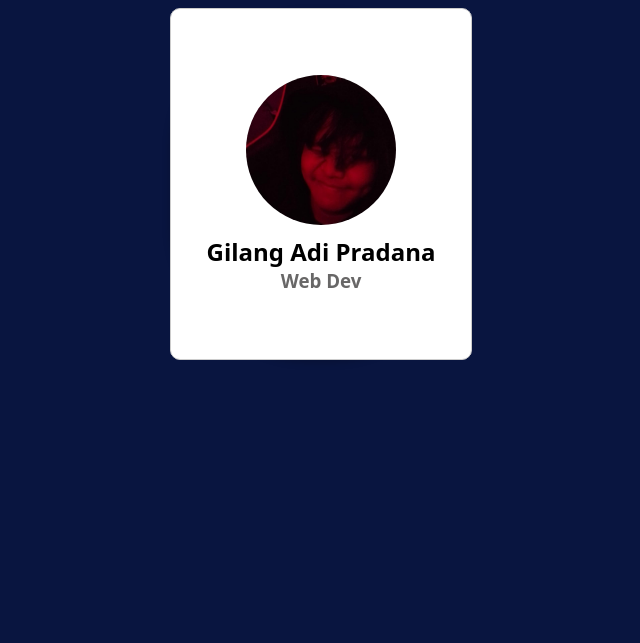
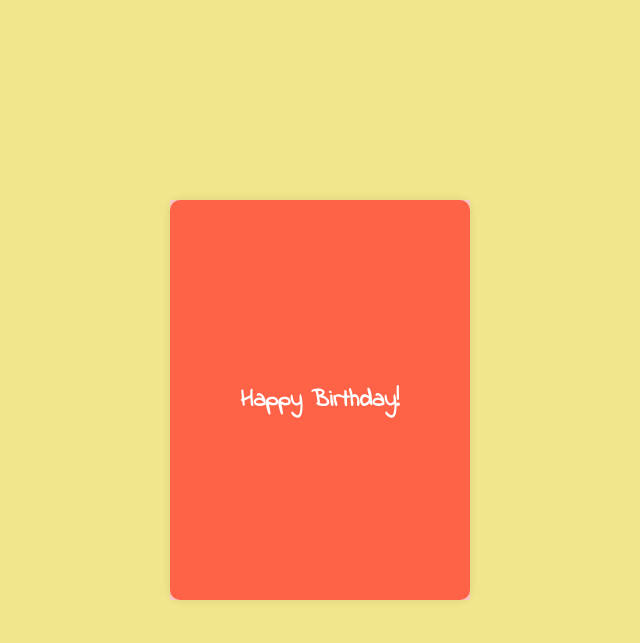
Before and after one commit to gilaangadii/gilaangadii.github.io, a plain HTML site: page index.html in a window 1280 px wide. Shown: the whole page, without its empty margins (320-960 px from the left). Drawn offline with nearby package versions, Linux system fonts and the light colour scheme.

Commit message:
Add files via upload

```diff
--- a/index.html
+++ b/index.html
@@ -3,36 +3,105 @@
 <head>
     <meta charset="UTF-8">
     <meta name="viewport" content="width=device-width, initial-scale=1.0">
-    <title>My Card</title>
-    <link rel="icon" href="web-programming.png">
-    <link
-    rel="stylesheet"
-    href="https://cdn.jsdelivr.net/npm/bootstrap-icons@1.11.3/font/bootstrap-icons.min.css"/>
-    <link rel="stylesheet" href="style.css" />
+    <link rel="icon" href="kue.png">
+    <title>Micha Birthday!!</title>
+    <style>
+        @import url('https://fonts.googleapis.com/css?family=Indie+Flower&display=swap');
+
+        body {
+            font-family: 'Indie Flower', cursive;
+            background-color: #f0e68c;
+            display: flex;
+            justify-content: center;
+            align-items: center;
+            height: 100vh;
+            margin: 0;
+        }
+
+        .card {
+            width: 300px;
+            height: 400px;
+            background: #ffcccb;
+            perspective: 1000px;
+            position: relative;
+        }
+
+        .card-inner {
+            width: 100%;
+            height: 100%;
+            position: absolute;
+            transform-style: preserve-3d;
+            transition: transform 1s;
+        }
+
+        .card-front, .card-back {
+            width: 100%;
+            height: 100%;
+            position: absolute;
+            backface-visibility: hidden;
+            display: flex;
+            justify-content: center;
+            align-items: center;
+            border-radius: 10px;
+            box-shadow: 0 0 10px rgba(0,0,0,0.1);
+        }
+
+        .card-front {
+            background: #ff6347;
+        }
+
+        .card-back {
+            background: #ffcccb;
+            transform: rotateY(180deg);
+            text-align: center;
+            padding: 20px;
+        }
+
+        .card h1 {
+            font-size: 24px;
+            color: #fff;
+        }
+
+        .card p {
+            font-size: 18px;
+            color: #4b0082;
+        }
+
+        .button {
+            margin-top: 20px;
+            padding: 10px 20px;
+            font-size: 16px;
+            color: white;
+            background-color: #ff4500;
+            border: none;
+            border-radius: 5px;
+            cursor: pointer;
+        }
+    </style>
 </head>
 <body>
-    <div class="card">
-        <div class="card-container">
-            <div class="card-face front-face">
-                <img src="me.jpeg" alt="" />
-                <h2>Gilang Adi Pradana</h2>
-                <h3>Web Dev</h3>
+    <div class="card" onclick="toggleCard()">
+        <div class="card-inner" id="cardInner">
+            <div class="card-front">
+                <h1>Happy Birthday!</h1>
             </div>
-            <div class="card-face back-face">
-                <div class="container-about">
-                    <h2>About me:</h2>
-                    <p>
-                        I am a student and I am just learning web developer,
-                        I am always learning and developing my skills until
-                        I can master various programming languages
-                    </p>
-                    <div class="row">
-                        <a href="https://www.instagram.com/gilaangadiii?igsh=MXBwM2hucXkydDIyYQ==" target="_blank"><i class="bi ig bi-instagram"></i></a>
-                        <a href="https://github.com/gilaangadii/gilaangadii/blob/8cc495b5006d9d817d4f111ad63608900fa68d08/README.md" target="_blank"><i class="bi git bi-github"></i></a>
-                    </div>
-                </div>
+            <div class="card-back">
+                <p>Happy Birthday to my mucca,<br>
+                I hope you can achieve your dreams,<br>
+                and I hope this month you get good news,<br>
+                never give up on what you are trying to do,<br>
+                good luck and God bless you always,<br>
+                I'm so lucky to have you! 🎉</p>
+                <button class="button" onclick="alert('Happy Birthday, Muccaaaa!')">Celebrate!</button>
             </div>
         </div>
     </div>
+
+    <script>
+        function toggleCard() {
+            const cardInner = document.getElementById('cardInner');
+            cardInner.style.transform = cardInner.style.transform === 'rotateY(180deg)' ? 'rotateY(0deg)' : 'rotateY(180deg)';
+        }
+    </script>
 </body>
 </html>
```
Also changed, not shown: kue.png (added).
